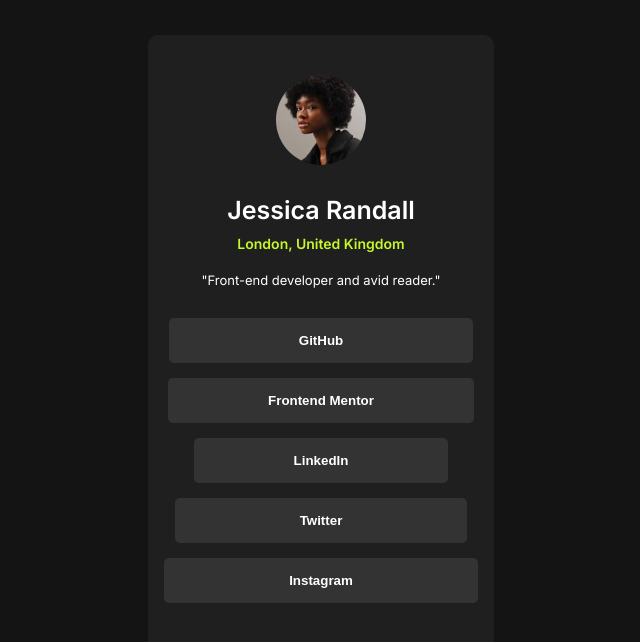
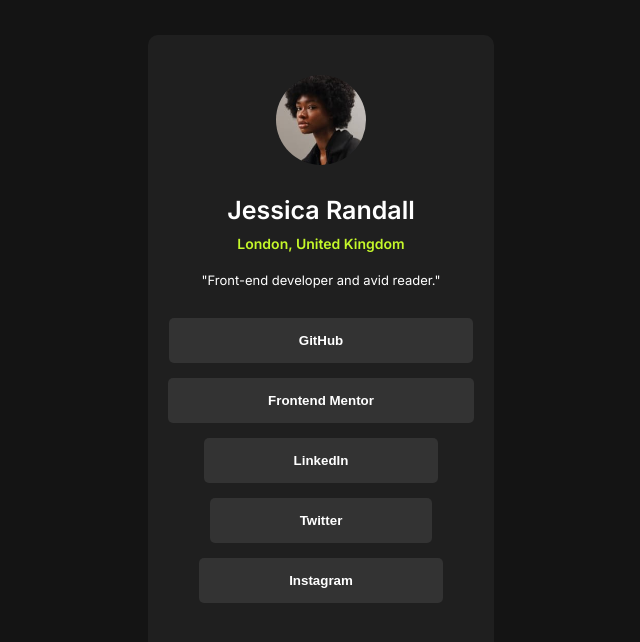
Before and after one commit to huzaifav123/Social-Links-Profile, a plain HTML site: page index.html in a window 1280 px wide. Shown: the whole page, without its empty margins (319-959 px from the left). Drawn offline with Linux system fonts and the light colour scheme.

Commit message:
please complete

```diff
--- a/style.css
+++ b/style.css
@@ -67,12 +67,12 @@
 }
 #btn-3{
     margin-top: 15px;
-    padding: 15px 100px 15px;
+    padding: 15px 90px 15px;
 }
 
 #btn-4, #btn-5{
     margin-top: 15px;
-    padding: 15px 125px 15px;
+    padding: 15px 90px 15px;
 }
 #btn-1:hover, #btn-2:hover, #btn-3:hover, #btn-4:hover, #btn-5:hover{
     background-color: #c4f82a;
```
